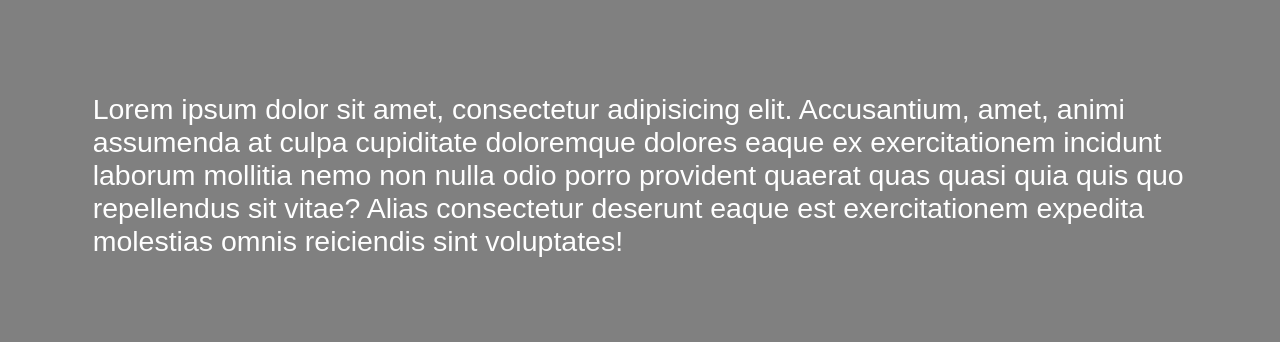
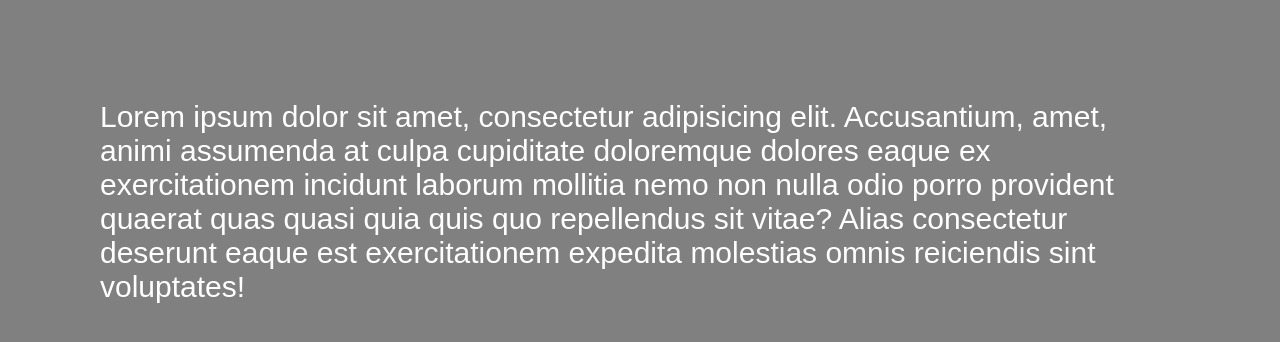
Before and after one commit to degtyarev-artyom/font-flex, a website: page src/flex-prop/index.html in a window 1280 px wide. Drawn offline with nearby package versions, Linux system fonts and the light colour scheme; files that its build step writes are made by us from their sources.

Commit message:
feat/stop-size

```diff
--- a/package.json
+++ b/package.json
@@ -1,7 +1,7 @@
 {
-  "name": "font-flex",
+  "name": "flex-prop",
   "version": "1.0.0",
-  "description": "font-flex => sass mixin",
+  "description": "flex-prop (SCSS mixin)",
   "main": "gulpfile.js",
   "scripts": {
     "test": "echo \"Error: no test specified\" && exit 1"
--- a/src/font-flex/index.html
+++ b/src/flex-prop/index.html
@@ -5,13 +5,13 @@
   <meta charset="UTF-8">
   <meta name="viewport" content="width=device-width, user-scalable=no, initial-scale=1.0, maximum-scale=1.0, minimum-scale=1.0">
   <meta http-equiv="X-UA-Compatible" content="ie=edge">
-  <title>test-font</title>
+  <title>flex-prop</title>
   <link rel="stylesheet" href="index.css">
 </head>
 
 <body>
 
-<div class="font-flex">
+<div class="flex-prop">
   Lorem ipsum dolor sit amet, consectetur adipisicing elit. Accusantium, amet, animi assumenda at culpa cupiditate doloremque dolores eaque ex exercitationem incidunt laborum mollitia nemo non nulla odio porro provident quaerat quas quasi quia quis quo repellendus sit vitae? Alias consectetur deserunt eaque est exercitationem expedita molestias omnis reiciendis sint voluptates!
 </div>
 
--- a/src/font-flex/index.scss
+++ b/src/flex-prop/index.scss
@@ -8,6 +8,10 @@
   $val: $val1 - $val2;
   $bp: $bp1 - $bp2;
   #{$prop}: calc(#{$val1}px + (#{$val}*100/#{$bp})*1vw - (#{$bp1}px * #{$val}/#{$bp}));
+
+  @media all and (max-width: #{$bp2}px) {
+    #{$prop}: #{$val2}px;
+  }
 }
 
 html,
@@ -21,7 +25,7 @@ body {
   font-family: 'Arial', sans-serif;
 }
 
-.font-flex {
+.flex-prop {
   min-height: 100vh;
   background: #808080;
   color: #ffffff;
@@ -29,20 +33,17 @@ body {
   font-size: 30px;
 
   @include max-width(1366) {
-    @include flex-prop('font-size',1366, 30, 1024, 24);
-    @include flex-prop('padding',1366, 100, 425, 20);
+    @include flex-prop('font-size',1280, 30, 1024, 24);
+    @include flex-prop('padding',1280, 100, 1024, 80);
   }
 
   @include max-width(1024) {
     @include flex-prop('font-size', 1024, 24, 768, 20);
+    @include flex-prop('padding',1024, 80, 768, 50);
   }
 
   @include max-width(768) {
-    @include flex-prop('font-size', 768, 20, 425, 16)
-  }
-
-  @include max-width(425) {
-    font-size: 16px;
-    padding: 20px;
+    @include flex-prop('font-size', 768, 20, 425, 16);
+    @include flex-prop('padding',768, 50, 425, 30);
   }
 }
```
Also changed, not shown: gulpfile.js (+4 -4 lines), README.md.
